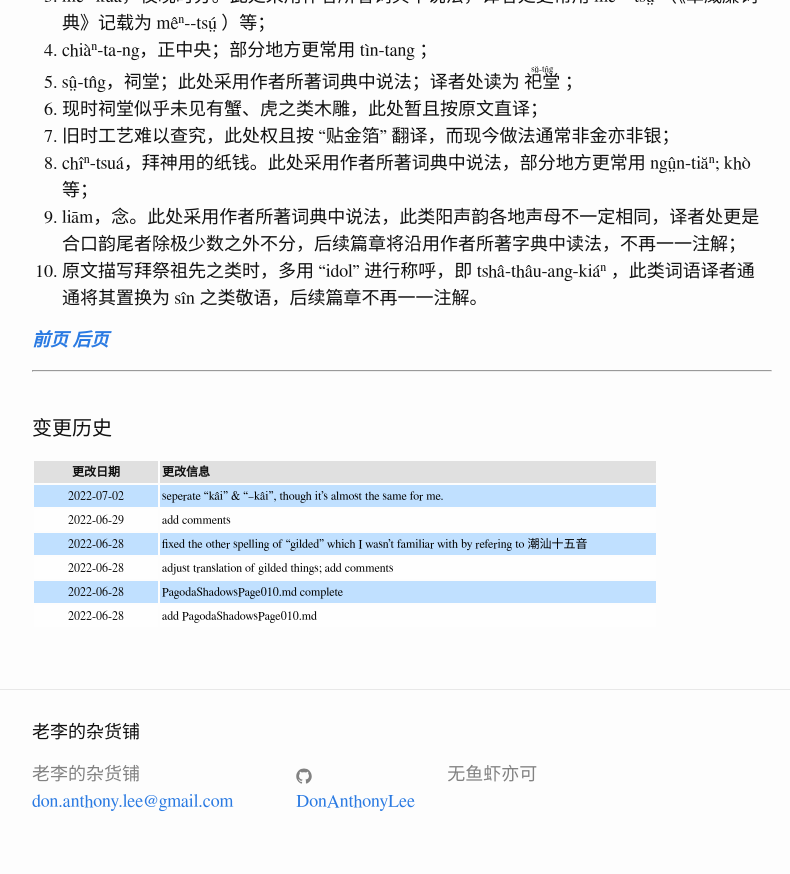
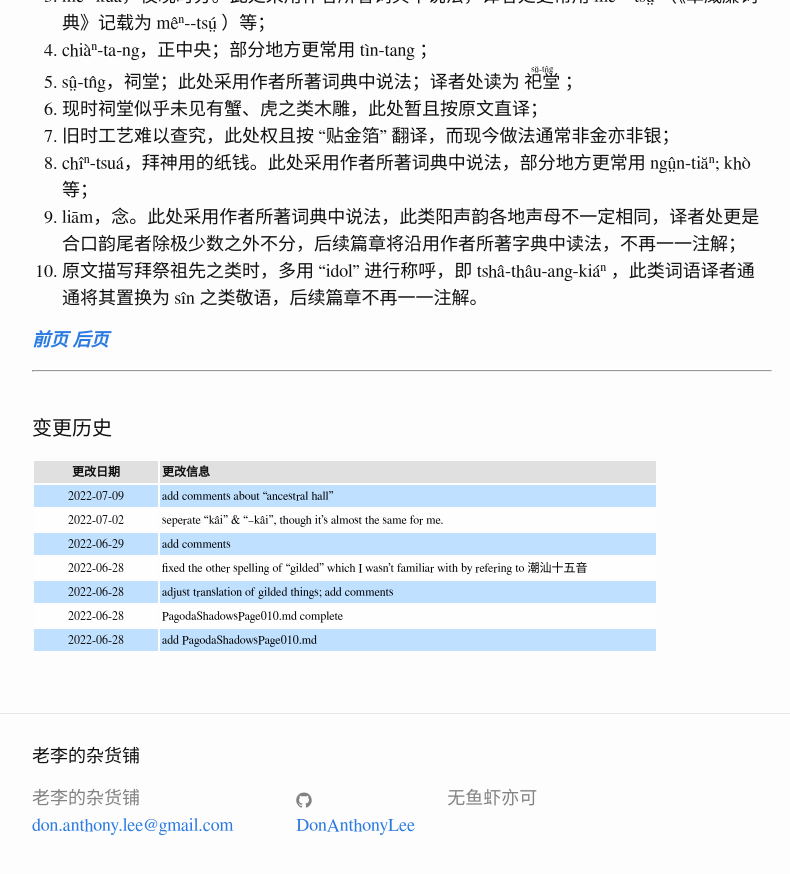
Before and after one commit to DonAnthonyLee/DonAnthonyLee.github.io, a Jekyll site: the page built from docs/puj/PagodaShadowsPage010.md, in a window 1280 px wide and 900 px high, scrolled down 843 px. Shown: the top 874 px of the window, without its empty margins (238-1028 px from the left). Built offline with Jekyll 4.4.1, drawn with Linux system fonts in a browser that asks for light colours; some web fonts are replaced.

Commit message:
update changelog of PagodaShadowsPage010,017-018 (IGNORE_CHANGELOG)

```diff
--- a/docs/puj/PagodaShadowsPage010.md
+++ b/docs/puj/PagodaShadowsPage010.md
@@ -65,6 +65,7 @@
 
 | 更改日期 | 更改信息 |
 | --- | --- |
+| 2022-07-09 | <a href="https://github.com/DonAnthonyLee/DonAnthonyLee.github.io/commit/fc6709f1fc7da7252739b71e208f140aa886d7d2" target="_blank">add comments about "ancestral hall"</a> |
 | 2022-07-02 | <a href="https://github.com/DonAnthonyLee/DonAnthonyLee.github.io/commit/83ad5bbec221d9f8bdd0f21db218a4ed03c1adfb" target="_blank">seperate "kâi" & "--kâi", though it's almost the same for me.</a> |
 | 2022-06-29 | <a href="https://github.com/DonAnthonyLee/DonAnthonyLee.github.io/commit/14968ffcc3c1f1bf7bd72ba411822199a0d2750a" target="_blank">add comments</a> |
 | 2022-06-28 | <a href="https://github.com/DonAnthonyLee/DonAnthonyLee.github.io/commit/c84418b8733461a39a1d42c2dd5e9d4c6bfc1b21" target="_blank">fixed the other spelling of "gilded" which I wasn't familiar with by refering to 潮汕十五音</a> |
```
Also changed, not shown: docs/puj/PagodaShadowsPage017-018.md (+1 -0 lines).
